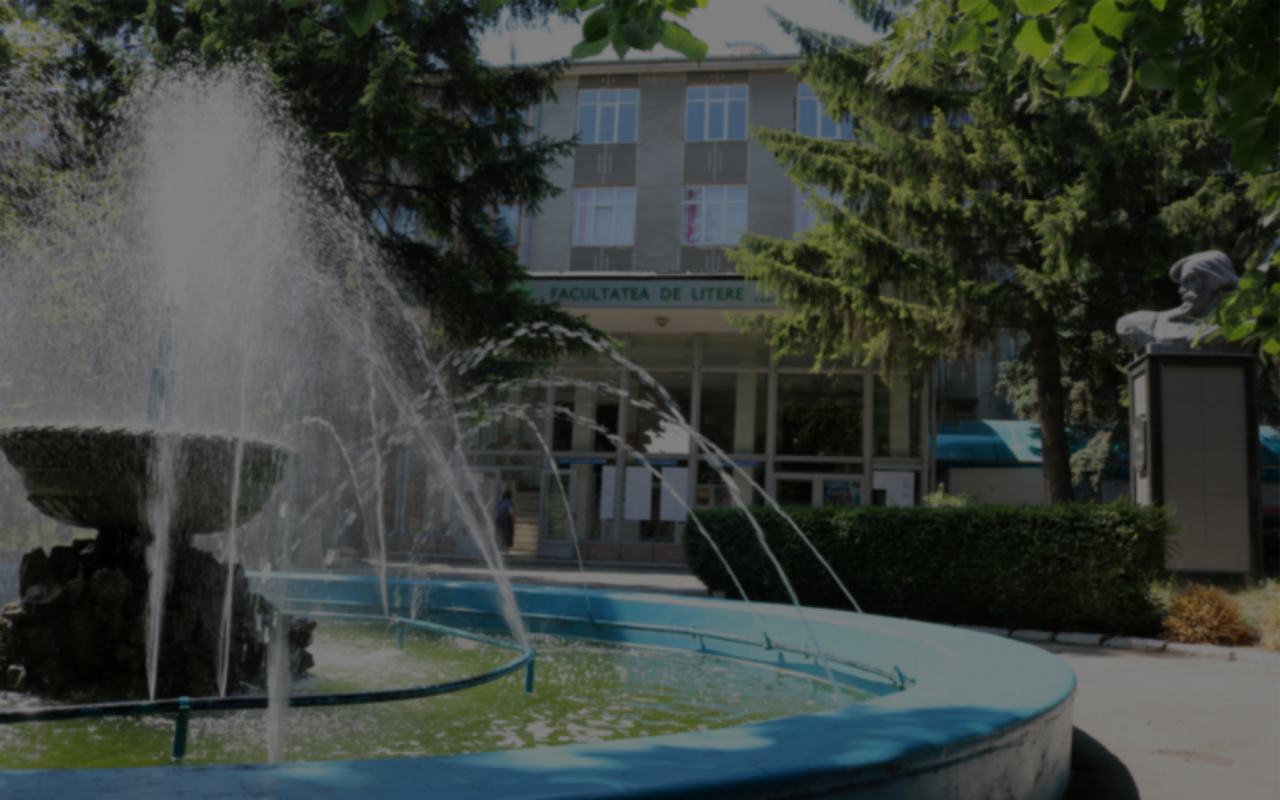
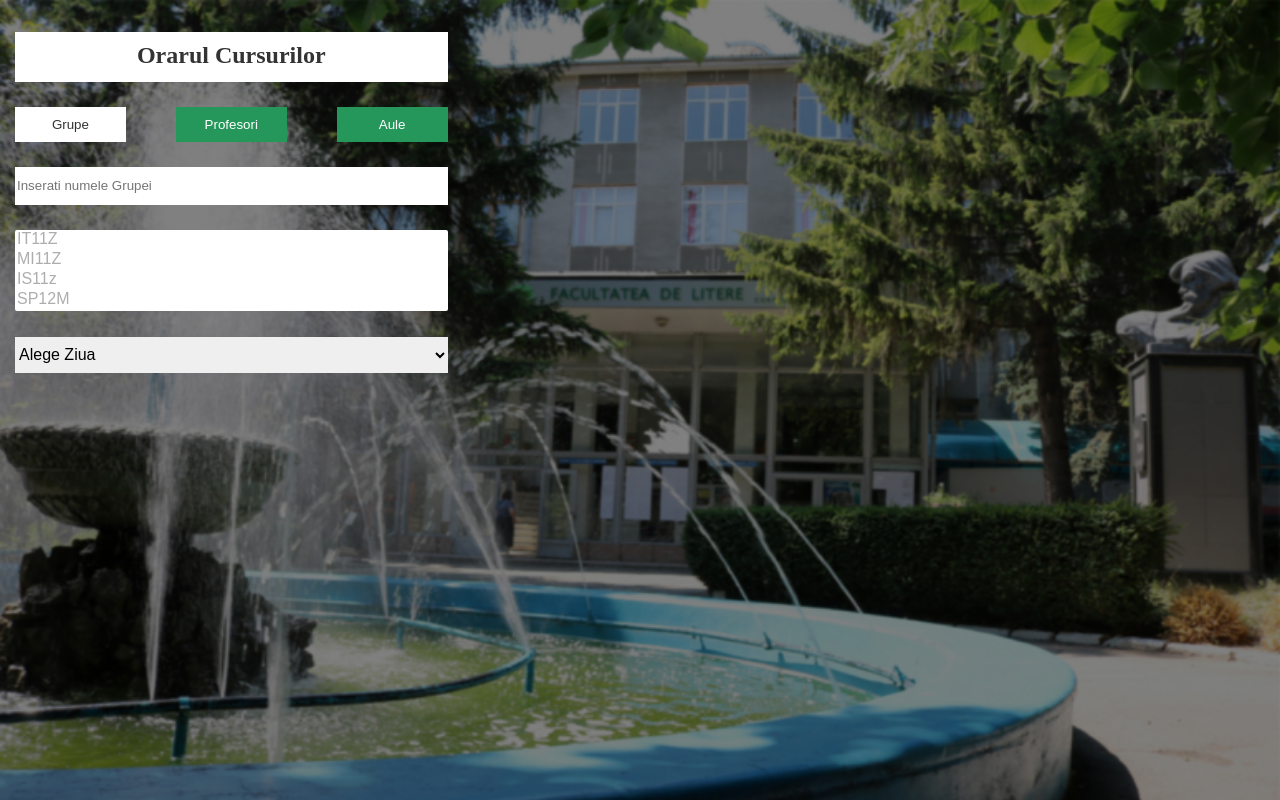
Before and after one commit to Alexandru-Didenco/orar-usarb, a plain HTML site: page index.html in a window 1280 px wide. Drawn offline with Linux system fonts and the light colour scheme.

Commit message:
3 selectors

```diff
--- a/assets/css/style.css
+++ b/assets/css/style.css
@@ -5,6 +5,7 @@ body{
     background-repeat: no-repeat;
     background-attachment: fixed;
     background-size: 100% 100%;
+    color: #333333;
 }
 
 /*Section Main*/
@@ -14,3 +15,66 @@ section#main{
     grid-template-columns: 5fr 9fr;
     gap: 50px;
 }
+
+/*Section 1*/
+
+.div-titlu{
+    background-color: white;
+    height: 50px;
+    text-align: center;
+}
+
+.div-titlu h4{
+    padding: 10px;
+    font-size: 24px;
+}
+
+.div-buttons{
+    display: grid;
+    grid-template-columns: 1fr 1fr 1fr;
+    gap: 50px;
+}
+
+.div-buttons button{
+    cursor: pointer;
+    background-color: #25975A;
+    text-align: center;
+    color: white;
+    padding: 10px;
+    margin-top: 25px;
+    border: 0;
+}
+
+.div-buttons button:hover{
+    background-color: white;
+    color: #333333;
+}
+
+button#active-button{
+    background-color: white;
+    color: #333333;
+}
+.section1 input{
+    border-radius: 0;
+    width: 428.567px;
+    border: 0;
+    height: 36px;
+    margin-top: 25px;
+}
+
+
+.select-grupa{
+    margin-top: 25px;
+    width: 432.5px;
+    border: 0;
+    font-size: 16px;
+    color: #33333366;
+}
+
+.select-ziua{
+    margin-top: 25px;
+    width: 432.5px;
+    border: 0;
+    font-size: 16px;
+    height: 36px;
+}
--- a/index.html
+++ b/index.html
@@ -10,7 +10,35 @@
 <body>
     <section id="main">
         <section class="section1">
-
+            <div class="div-titlu">
+                <h4>Orarul Cursurilor</h4>
+            </div>
+            <div class="div-buttons">
+                <button id="active-button">Grupe</button>
+                <button>Profesori</button>
+                <button>Aule</button>
+            </div>
+            <input type="text" placeholder="Inserati numele Grupei"></input>
+            <select class="select-grupa" Name="Grupe" Size="4">
+                <option> IT11Z </option>
+                <option> MI11Z </option>
+                <option> IS11z </option>
+                <option> SP12M </option>
+                <option> SP21M </option>
+                <option> SP22M </option>
+                <option> TI11M </option>
+                <option> TI21M </option>
+            </select>
+            <select class="select-ziua" name="Ziua">
+                <option disabled selected hidden>Alege Ziua</option>
+                <option>Luni</option>
+                <option>Marti</option>
+                <option>Miercuri</option>
+                <option>Joi</option>
+                <option>Vineri</option>
+                <option>Sambata</option>
+                <option>Duminica</option>
+              </select>
         </section>
         <section class="section2">
 
```
